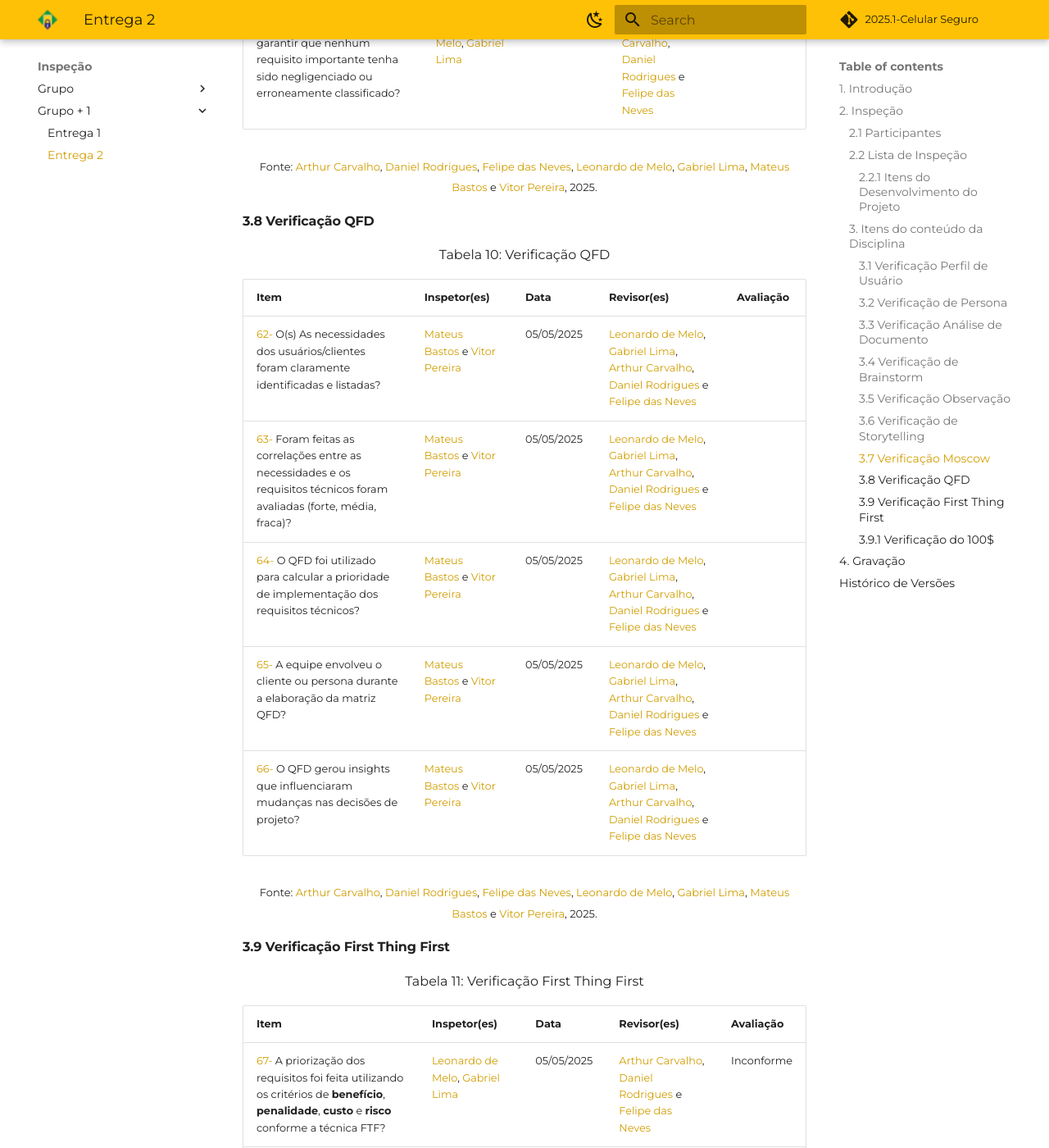
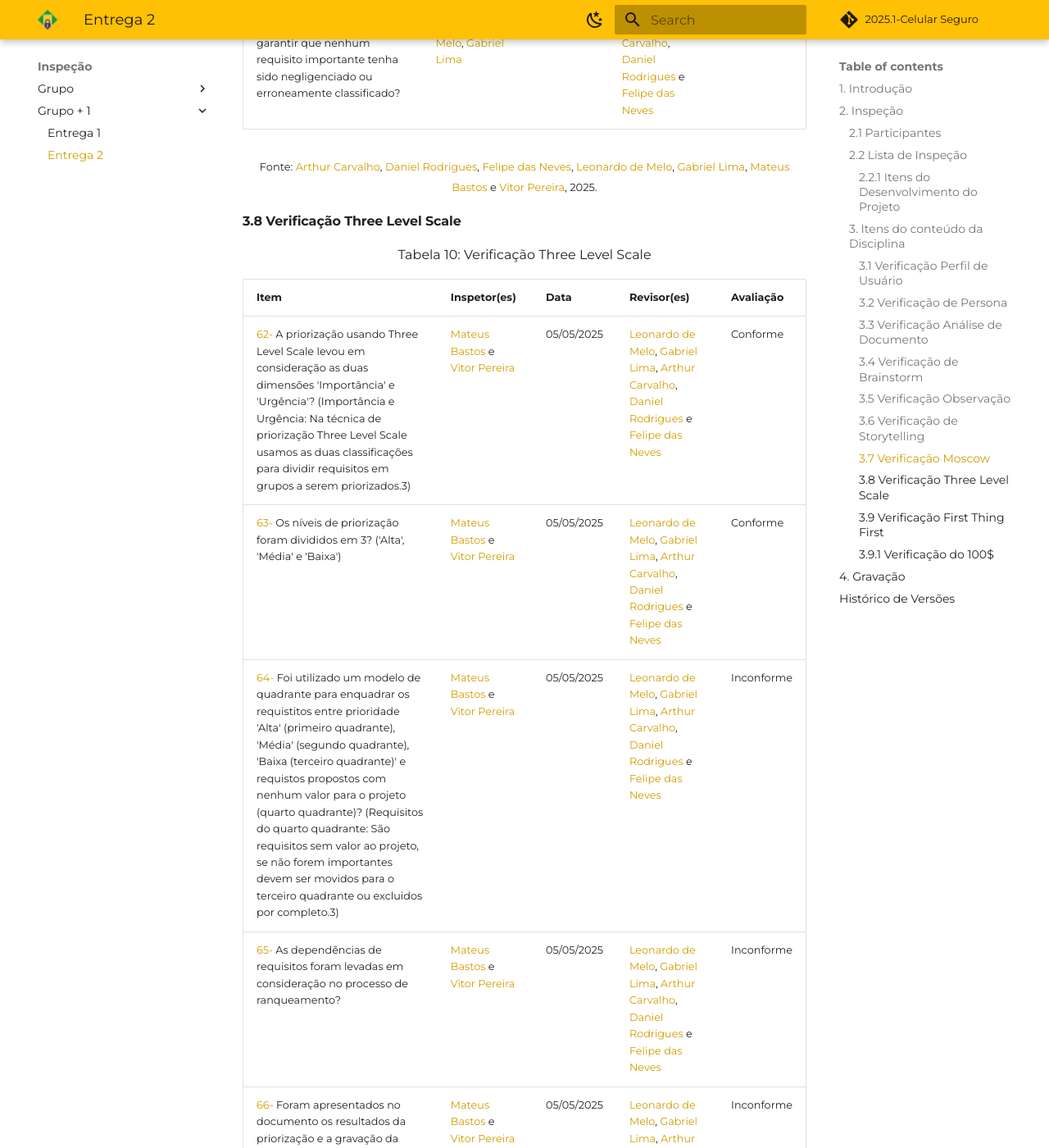
Before and after one commit to Requisitos-de-Software/2025.1-CelularSeguro, an MkDocs documentation site: the page built from Docs/documento-inspecao/grupo+1/documento_inspecao_grupo+1-2.md, in a window 1280 px wide and 1400 px high, scrolled down 11204 px. Shown: the whole window at 82% size. Built offline with MkDocs 1.6.1 and Material for MkDocs 9.7.7, drawn with Linux system fonts in a browser that asks for light colours; comment, search, counter and statistics services are not loaded.

```diff
--- a/Docs/documento-inspecao/grupo+1/documento_inspecao_grupo+1-2.md
+++ b/Docs/documento-inspecao/grupo+1/documento_inspecao_grupo+1-2.md
@@ -161,17 +161,17 @@
 
 <font size="2"><p style="text-align: center">Fonte: [Arthur Carvalho](https://github.com/arthurlleite), [Daniel Rodrigues](https://github.com/zDrNz), [Felipe das Neves](https://github.com/FelipeFreire-gf), [Leonardo de Melo](https://github.com/leozinlima), [Gabriel Lima](https://github.com/gabriel-lima258), [Mateus Bastos](https://github.com/MateuSansete) e [Vitor Pereira](https://github.com/Bessazs), 2025.</p></font>
 
-#### 3.8 Verificação QFD
+#### 3.8 Verificação Three Level Scale
 
-<font size="3"><p style="text-align: center">Tabela 10: Verificação QFD</p></font>
+<font size="3"><p style="text-align: center">Tabela 10: Verificação Three Level Scale</p></font>
 
 | Item | Inspetor(es) | Data | Revisor(es) | Avaliação |
 |------|-------|------|---------|--------|
-| <a href="#REF17">62-</a> O(s) As necessidades dos usuários/clientes foram claramente identificadas e listadas? | [Mateus Bastos](https://github.com/MateuSansete) e [Vitor Pereira](https://github.com/Bessazs) | 05/05/2025 | [Leonardo de Melo](https://github.com/leozinlima), [Gabriel Lima](https://github.com/gabriel-lima258), [Arthur Carvalho](https://github.com/arthurlleite), [Daniel Rodrigues](https://github.com/zDrNz) e [Felipe das Neves](https://github.com/FelipeFreire-gf) | |
-| <a href="#REF18">63-</a> Foram feitas as correlações entre as necessidades e os requisitos técnicos foram avaliadas (forte, média, fraca)? | [Mateus Bastos](https://github.com/MateuSansete) e [Vitor Pereira](https://github.com/Bessazs) | 05/05/2025 | [Leonardo de Melo](https://github.com/leozinlima), [Gabriel Lima](https://github.com/gabriel-lima258), [Arthur Carvalho](https://github.com/arthurlleite), [Daniel Rodrigues](https://github.com/zDrNz) e [Felipe das Neves](https://github.com/FelipeFreire-gf) | |
-| <a href="#REF19">64-</a> O QFD foi utilizado para calcular a prioridade de implementação dos requisitos técnicos? |  [Mateus Bastos](https://github.com/MateuSansete) e [Vitor Pereira](https://github.com/Bessazs) | 05/05/2025 | [Leonardo de Melo](https://github.com/leozinlima), [Gabriel Lima](https://github.com/gabriel-lima258), [Arthur Carvalho](https://github.com/arthurlleite), [Daniel Rodrigues](https://github.com/zDrNz) e [Felipe das Neves](https://github.com/FelipeFreire-gf) | |
-| <a href="#REF19">65-</a> A equipe envolveu o cliente ou persona durante a elaboração da matriz QFD? |  [Mateus Bastos](https://github.com/MateuSansete) e [Vitor Pereira](https://github.com/Bessazs) | 05/05/2025 | [Leonardo de Melo](https://github.com/leozinlima), [Gabriel Lima](https://github.com/gabriel-lima258), [Arthur Carvalho](https://github.com/arthurlleite), [Daniel Rodrigues](https://github.com/zDrNz) e [Felipe das Neves](https://github.com/FelipeFreire-gf) | |
-| <a href="#REF19">66-</a> O QFD gerou insights que influenciaram mudanças nas decisões de projeto? |  [Mateus Bastos](https://github.com/MateuSansete) e [Vitor Pereira](https://github.com/Bessazs) | 05/05/2025 | [Leonardo de Melo](https://github.com/leozinlima), [Gabriel Lima](https://github.com/gabriel-lima258), [Arthur Carvalho](https://github.com/arthurlleite), [Daniel Rodrigues](https://github.com/zDrNz) e [Felipe das Neves](https://github.com/FelipeFreire-gf) | |
+| <a href="#REF17">62-</a> A priorização usando Three Level Scale levou em consideração as duas dimensões 'Importância' e 'Urgência'? (Importância e Urgência: Na técnica de priorização Three Level Scale usamos as duas classificações para dividir requisitos em grupos a serem priorizados.3) | [Mateus Bastos](https://github.com/MateuSansete) e [Vitor Pereira](https://github.com/Bessazs) | 05/05/2025 | [Leonardo de Melo](https://github.com/leozinlima), [Gabriel Lima](https://github.com/gabriel-lima258), [Arthur Carvalho](https://github.com/arthurlleite), [Daniel Rodrigues](https://github.com/zDrNz) e [Felipe das Neves](https://github.com/FelipeFreire-gf) | Conforme |
+| <a href="#REF18">63-</a> Os níveis de priorização foram divididos em 3? ('Alta', 'Média' e 'Baixa') | [Mateus Bastos](https://github.com/MateuSansete) e [Vitor Pereira](https://github.com/Bessazs) | 05/05/2025 | [Leonardo de Melo](https://github.com/leozinlima), [Gabriel Lima](https://github.com/gabriel-lima258), [Arthur Carvalho](https://github.com/arthurlleite), [Daniel Rodrigues](https://github.com/zDrNz) e [Felipe das Neves](https://github.com/FelipeFreire-gf) | Conforme |
+| <a href="#REF19">64-</a> Foi utilizado um modelo de quadrante para enquadrar os requistitos entre prioridade 'Alta' (primeiro quadrante), 'Média' (segundo quadrante), 'Baixa (terceiro quadrante)' e requistos propostos com nenhum valor para o projeto (quarto quadrante)? (Requisitos do quarto quadrante: São requisitos sem valor ao projeto, se não forem importantes devem ser movidos para o terceiro quadrante ou excluidos por completo.3) |  [Mateus Bastos](https://github.com/MateuSansete) e [Vitor Pereira](https://github.com/Bessazs) | 05/05/2025 | [Leonardo de Melo](https://github.com/leozinlima), [Gabriel Lima](https://github.com/gabriel-lima258), [Arthur Carvalho](https://github.com/arthurlleite), [Daniel Rodrigues](https://github.com/zDrNz) e [Felipe das Neves](https://github.com/FelipeFreire-gf) | Inconforme |
+| <a href="#REF19">65-</a> As dependências de requisitos foram levadas em consideração no processo de ranqueamento? |  [Mateus Bastos](https://github.com/MateuSansete) e [Vitor Pereira](https://github.com/Bessazs) | 05/05/2025 | [Leonardo de Melo](https://github.com/leozinlima), [Gabriel Lima](https://github.com/gabriel-lima258), [Arthur Carvalho](https://github.com/arthurlleite), [Daniel Rodrigues](https://github.com/zDrNz) e [Felipe das Neves](https://github.com/FelipeFreire-gf) | Inconforme |
+| <a href="#REF19">66-</a> Foram apresentados no documento os resultados da priorização e a gravação da reunião? |  [Mateus Bastos](https://github.com/MateuSansete) e [Vitor Pereira](https://github.com/Bessazs) | 05/05/2025 | [Leonardo de Melo](https://github.com/leozinlima), [Gabriel Lima](https://github.com/gabriel-lima258), [Arthur Carvalho](https://github.com/arthurlleite), [Daniel Rodrigues](https://github.com/zDrNz) e [Felipe das Neves](https://github.com/FelipeFreire-gf) | Inconforme |
 
 <font size="2"><p style="text-align: center">Fonte: [Arthur Carvalho](https://github.com/arthurlleite), [Daniel Rodrigues](https://github.com/zDrNz), [Felipe das Neves](https://github.com/FelipeFreire-gf), [Leonardo de Melo](https://github.com/leozinlima), [Gabriel Lima](https://github.com/gabriel-lima258), [Mateus Bastos](https://github.com/MateuSansete) e [Vitor Pereira](https://github.com/Bessazs), 2025.</p></font>
 
```
